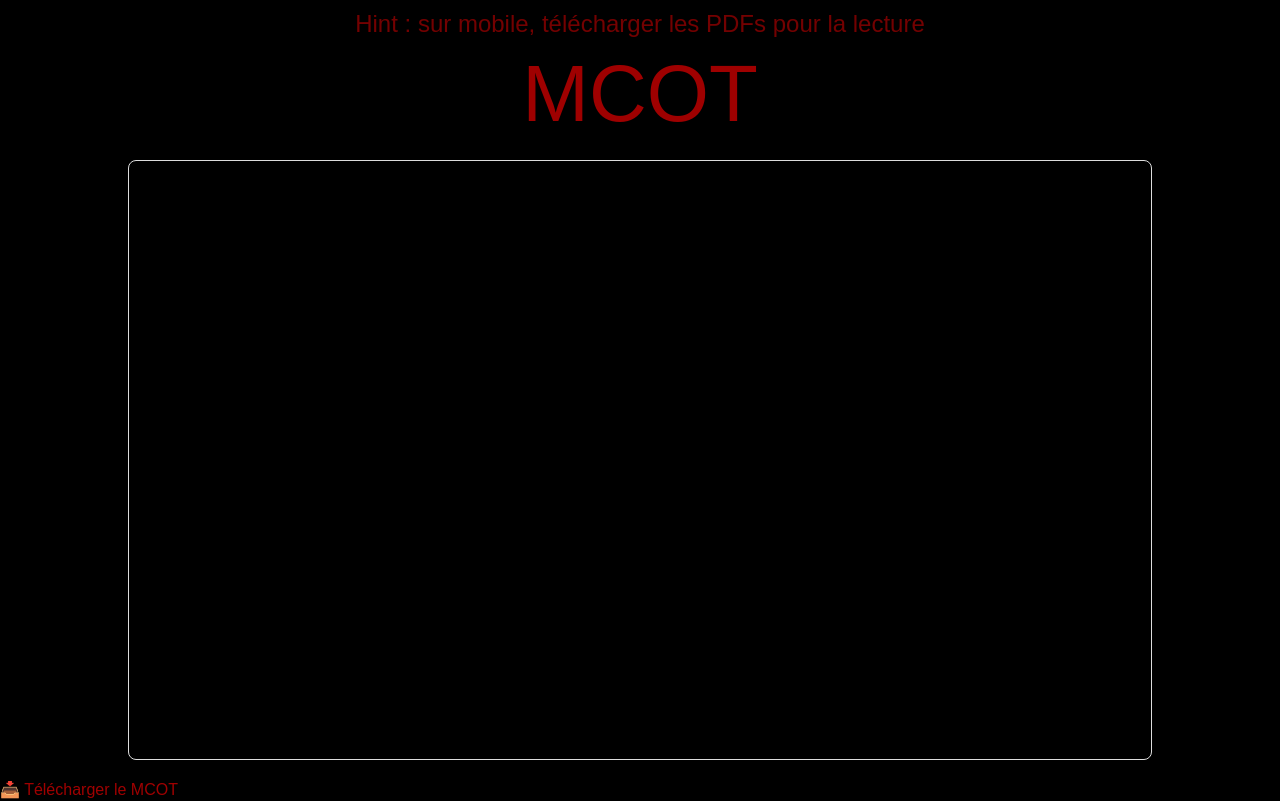
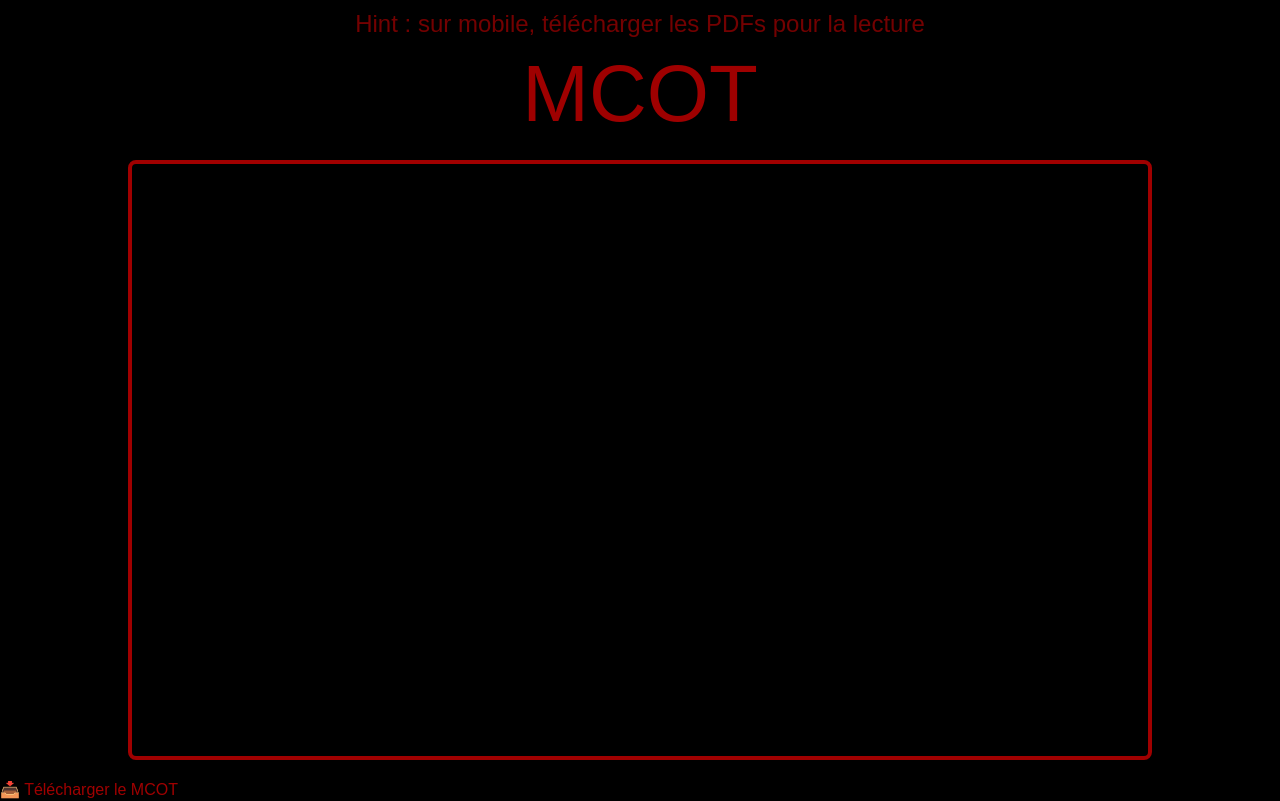
Before and after one commit to UseLess289/sam-gallery2.0, a plain HTML site: page TIPE/pdf.html in a window 1280 px wide. Shown: the top 801 px of the page. Drawn offline with Linux system fonts and the light colour scheme.

Commit message:
styles pdf

```diff
--- a/style.css
+++ b/style.css
@@ -53,8 +53,9 @@ a:hover {
 .pdf-container iframe {
     width: 80%;
     height: 600px;
-    border: 1px solid #ddd;
+    border: 1px solid #a00000;
     border-radius: 8px;
+    border-width: 4px;
 }
 
 .loader-container {
```
